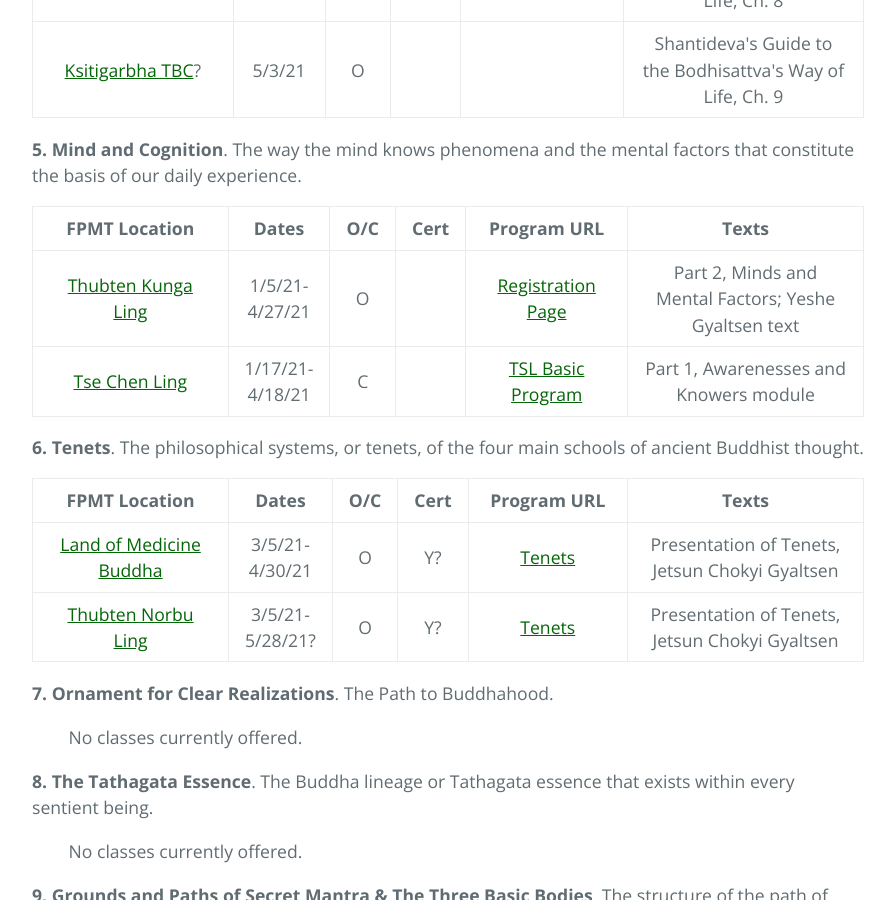
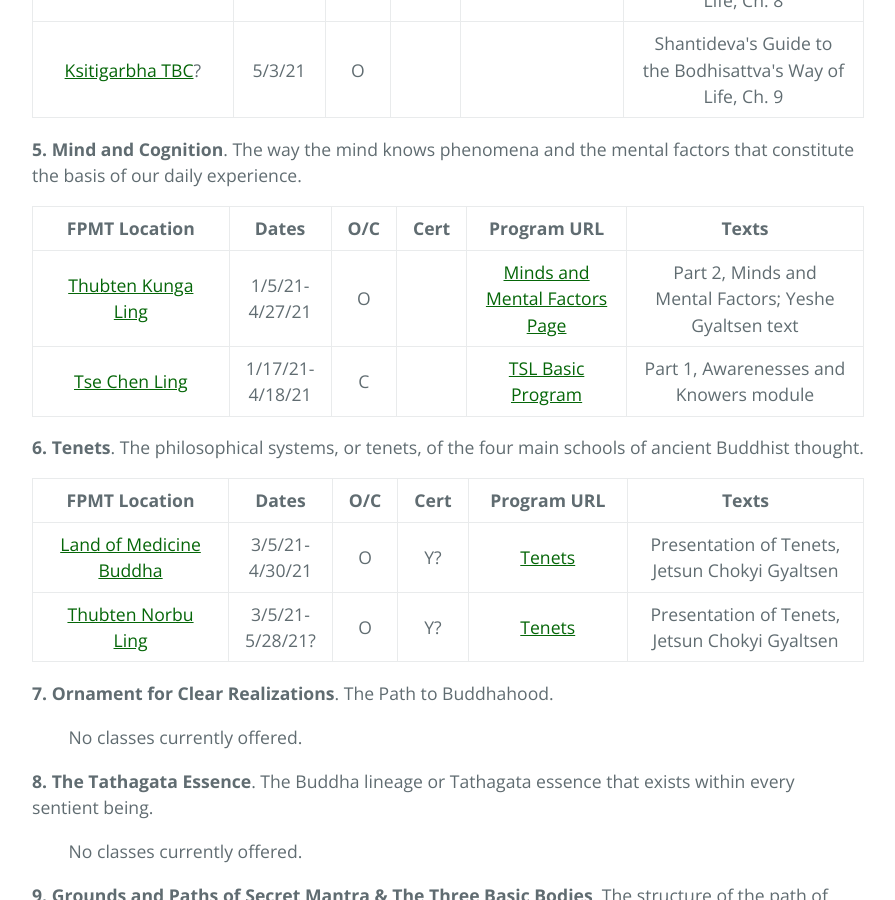
Before and after one commit to lgeorge/lgeorge.github.io, a Jekyll site: the page built from fpmt-na/index.html, in a window 1280 px wide and 900 px high, scrolled down 1731 px. Shown: the whole window, without its empty margins (192-1087 px from the left). Built offline with Jekyll 4.4.1, drawn with Linux system fonts in a browser that asks for light colours.

Commit message:
Update index.html

```diff
--- a/fpmt-na/index.html
+++ b/fpmt-na/index.html
@@ -160,7 +160,7 @@
             <td style="text-align:center">1/5/21- 4/27/21</td>
             <td style="text-align:center">O</td>
             <td style="text-align:center"></td>
-            <td style="text-align:center"><a href="https://events.r20.constantcontact.com/register/eventReg?oeidk=a07ehhre75mb7706de5&oseq" target="_blank" rel="noreferrer noopener">Registration Page</a></td>
+            <td style="text-align:center"><a href="https://events.r20.constantcontact.com/register/eventReg?oeidk=a07ehhre75mb7706de5&oseq" target="_blank" rel="noreferrer noopener">Minds and Mental Factors Page</a></td>
             <td style="text-align:center">Part 2, Minds and Mental Factors; Yeshe Gyaltsen text</td>
           </tr>
           <tr>
```
